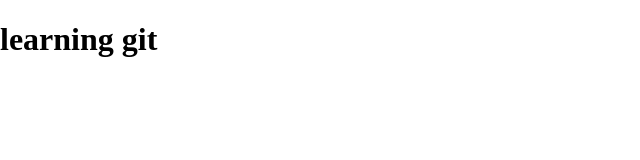
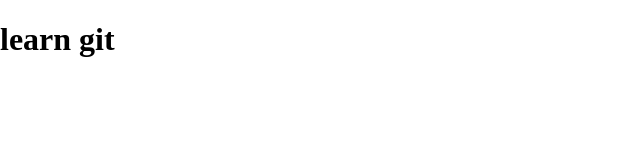
Before and after one commit to Par-khan/learning-git, a plain HTML site: page index.html in a window 1280 px wide. Shown: the whole page, without its empty margins (0-640 px from the left). Drawn offline with Linux system fonts and the light colour scheme.

Commit message:
change learning to learn

```diff
--- a/index.html
+++ b/index.html
@@ -7,7 +7,7 @@
     <link rel="stylesheet" href="/style.css">
 </head>
 <body>
-    <h1>learning git</h1>
+    <h1>learn git</h1>
 
 </body>
 </html>
```
